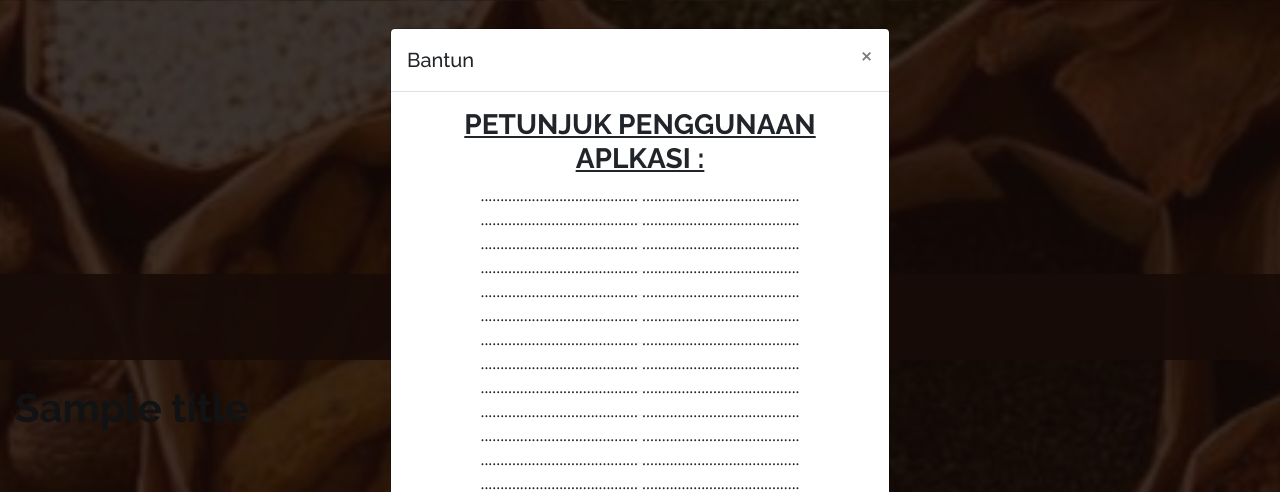
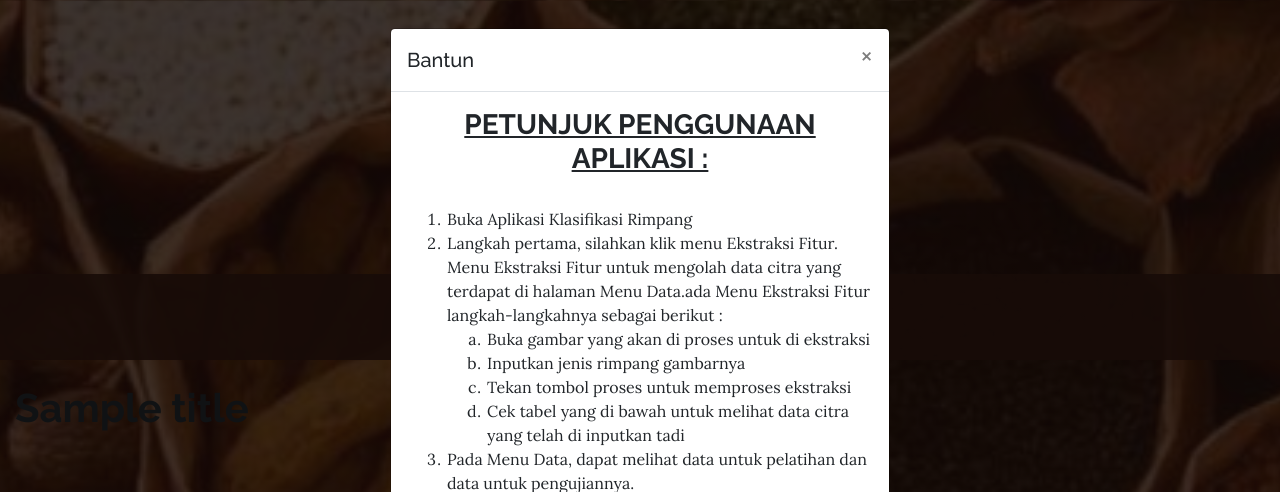
Before and after one commit to vacongrats/TA2_Rimpang, a Flask app: template templates/home.html in a window 1280 px wide, after a click on "Bantuan". Shown: the top 492 px of the page. Run offline with Flask 2, Linux system fonts and the light colour scheme; the template is opened without the code that fills it: most values are stand-ins (such as "Sample title", 1, 10 or a date in 2020); some libraries are stand-ins or nearby versions; grey boxes are pictures that could not be loaded.

```diff
--- a/app.py
+++ b/app.py
@@ -131,6 +131,89 @@ def tampil_data():
 ##########################################################################################################
 
 
+@app.route('/training', methods=['POST'])
+def edit():
+    eks = 2.71828183
+    phi = 3.14159
+    opendb()
+    benar = 0
+    salah = 0
+    akurasi = 0
+    error = 0
+    prediksi = []
+    cursor.execute('select * from tb_data where status = 2 ')
+    for d in cursor.fetchall():
+        semongko = d[-2]
+        uji = []
+        result = []
+        uji = np.array(d[2:15])
+        p_data = []
+        for i in range(1, 5):
+            cursor.execute(
+                'select * from tb_data where status = 1 and target = "'+str(i)+'"')
+            data_latih = []
+            target_latih = []
+            for data in cursor.fetchall():
+                data_latih.append(data[2:15])
+                target_latih.append(data[15])
+                p_data.append(data[15])
+            data_latih = np.array(data_latih)
+            data_latih_transpose = np.transpose(data_latih)
+            # ====================MEAN===========================
+            mean = np.mean(data_latih_transpose, axis=1)
+
+            kelas_mean = str(i)
+            datas_mean = (kelas_mean, str(mean[0]), str(mean[1]), str(mean[2]), str(mean[3]), str(mean[4]),
+                          str(mean[5]), str(mean[6]), str(mean[7]), str(mean[8]), str(mean[9]), str(mean[10]), str(mean[11]), str(mean[12]))
+            cek = []
+            # ==================DB====================
+            cursor.execute(
+                "select * from tb_mean where kelas=%s" % kelas_mean)
+            for id_mean, kelas_mean, red1, red2, red3, green1, green2, green3, blue1, blue2, blue3, entropy, contrast, energy, homogeneity in cursor.fetchall():
+                cek.append([kelas_mean, red1, red2, red3, green1, green2, green3,
+                            blue1, blue2, blue3, entropy, contrast, energy, homogeneity])
+            if len(cek) == 0:
+                cursor.execute(
+                    "insert into tb_mean(kelas, red1, red2, red3, green1, green2, green3, blue1, blue2, blue3, entropy, contrast, energy, homogeneity) values ('%s','%s','%s','%s','%s','%s','%s','%s','%s','%s','%s','%s','%s','%s')", datas_mean)
+            else:
+                cursor.execute(
+                    "update tb_mean set red1=%s, red2=%s, red3=%s, green1=%s, green2=%s, green3=%s, blue1=%s, blue2=%s, blue3=%s, entropy=%s, contrast=%s, energy=%s, homogeneity=%s where kelas=%s", (
+                        str(mean[0]), str(mean[1]), str(mean[2]), str(mean[3]), str(mean[4]), str(mean[5]), str(mean[6]), str(mean[7]), str(mean[8]), str(mean[9]), str(mean[10]), str(mean[11]), str(mean[12]),  kelas_mean)
+                )
+            conn.commit()
+
+            # =================STANDARDEVIASI====================
+            std_dev = np.sqrt(
+                sum((data_latih-mean)**2)/(len(data_latih)-1))
+
+            kelas_standev = str(i)
+            datas_standev = (kelas_standev, str(std_dev[0]), str(std_dev[1]), str(std_dev[2]), str(std_dev[3]), str(std_dev[4]),
+                             str(std_dev[5]), str(std_dev[6]), str(std_dev[7]), str(std_dev[8]), str(std_dev[9]), str(std_dev[10]), str(std_dev[11]), str(std_dev[12]))
+            cek2 = []
+            # ==================DB====================
+            cursor.execute(
+                "select * from tb_standev where kelas=%s" % kelas_standev)
+            for id_standev, kelas_standev, red1, red2, red3, green1, green2, green3, blue1, blue2, blue3, entropy, contrast, energy, homogeneity in cursor.fetchall():
+                cek2.append([kelas_standev, red1, red2, red3, green1, green2, green3,
+                             blue1, blue2, blue3, entropy, contrast, energy, homogeneity])
+            if len(cek2) == 0:
+                cursor.execute(
+                    "insert into tb_standev (kelas, red1, red2, red3, green1, green2, green3, blue1, blue2, blue3, entropy, contrast, energy, homogeneity) values (%s,%s,%s,%s,%s,%s,%s,%s,%s,%s,%s,%s,%s,%s)", datas_standev)
+            else:
+                cursor.execute(
+                    "update tb_standev set red1=%s, red2=%s, red3=%s, green1=%s, green2=%s, green3=%s, blue1=%s, blue2=%s, blue3=%s, entropy=%s, contrast=%s, energy=%s, homogeneity=%s where kelas=%s", (
+                        str(std_dev[0]), str(std_dev[1]), str(std_dev[2]), str(std_dev[3]), str(std_dev[4]), str(std_dev[5]), str(std_dev[6]), str(std_dev[7]), str(std_dev[8]), str(std_dev[9]), str(std_dev[10]), str(std_dev[11]), str(std_dev[12]),  kelas_standev))
+            conn.commit()
+
+        # ===================Kelas Pemenang======================
+        result = np.array(result)
+        res_t = np.transpose(result)
+        p_data = np.unique(p_data, return_counts=True)
+
+    closedb()
+    return render_template('testing.html')
+
+
 @app.route('/testing',  methods=['GET', 'POST'])
 def testing():
     if request.method == 'POST':
@@ -159,52 +242,52 @@ def testing():
                     target_latih.append(data[15])
                     p_data.append(data[15])
                 data_latih = np.array(data_latih)
-                data_latih_transpose = np.transpose(data_latih)
-                # ====================MEAN===========================
-                mean = np.mean(data_latih_transpose, axis=1)
+                # data_latih_transpose = np.transpose(data_latih)
+                # # ====================MEAN===========================
+                # mean = np.mean(data_latih_transpose, axis=1)
 
-                kelas_mean = str(i)
-                datas_mean = (kelas_mean, str(mean[0]), str(mean[1]), str(mean[2]), str(mean[3]), str(mean[4]),
-                              str(mean[5]), str(mean[6]), str(mean[7]), str(mean[8]), str(mean[9]), str(mean[10]), str(mean[11]), str(mean[12]))
-                cek = []
+                # kelas_mean = str(i)
+                # datas_mean = (kelas_mean, str(mean[0]), str(mean[1]), str(mean[2]), str(mean[3]), str(mean[4]),
+                #               str(mean[5]), str(mean[6]), str(mean[7]), str(mean[8]), str(mean[9]), str(mean[10]), str(mean[11]), str(mean[12]))
+                # cek = []
+                # # ==================DB====================
+                # cursor.execute(
+                #     "select * from tb_mean where kelas=%s" % kelas_mean)
+                # for id_mean, kelas_mean, red1, red2, red3, green1, green2, green3, blue1, blue2, blue3, entropy, contrast, energy, homogeneity in cursor.fetchall():
+                #     cek.append([kelas_mean, red1, red2, red3, green1, green2, green3,
+                #                 blue1, blue2, blue3, entropy, contrast, energy, homogeneity])
+                # if len(cek) == 0:
+                #     cursor.execute(
+                #         "insert into tb_mean(kelas, red1, red2, red3, green1, green2, green3, blue1, blue2, blue3, entropy, contrast, energy, homogeneity) values ('%s','%s','%s','%s','%s','%s','%s','%s','%s','%s','%s','%s','%s','%s')", datas_mean)
+                # else:
+                #     cursor.execute(
+                #         "update tb_mean set red1=%s, red2=%s, red3=%s, green1=%s, green2=%s, green3=%s, blue1=%s, blue2=%s, blue3=%s, entropy=%s, contrast=%s, energy=%s, homogeneity=%s where kelas=%s", (
+                #             str(mean[0]), str(mean[1]), str(mean[2]), str(mean[3]), str(mean[4]), str(mean[5]), str(mean[6]), str(mean[7]), str(mean[8]), str(mean[9]), str(mean[10]), str(mean[11]), str(mean[12]),  kelas_mean)
+                #     )
+                # conn.commit()
+
+                # # =================STANDARDEVIASI====================
+                # std_dev = np.sqrt(
+                #     sum((data_latih-mean)**2)/(len(data_latih)-1))
+
+                # kelas_standev = str(i)
+                # datas_standev = (kelas_standev, str(std_dev[0]), str(std_dev[1]), str(std_dev[2]), str(std_dev[3]), str(std_dev[4]),
+                #                  str(std_dev[5]), str(std_dev[6]), str(std_dev[7]), str(std_dev[8]), str(std_dev[9]), str(std_dev[10]), str(std_dev[11]), str(std_dev[12]))
+                # cek2 = []
                 # ==================DB====================
-                cursor.execute(
-                    "select * from tb_mean where kelas=%s" % kelas_mean)
-                for id_mean, kelas_mean, red1, red2, red3, green1, green2, green3, blue1, blue2, blue3, entropy, contrast, energy, homogeneity in cursor.fetchall():
-                    cek.append([kelas_mean, red1, red2, red3, green1, green2, green3,
-                                blue1, blue2, blue3, entropy, contrast, energy, homogeneity])
-                if len(cek) == 0:
-                    cursor.execute(
-                        "insert into tb_mean(kelas, red1, red2, red3, green1, green2, green3, blue1, blue2, blue3, entropy, contrast, energy, homogeneity) values ('%s','%s','%s','%s','%s','%s','%s','%s','%s','%s','%s','%s','%s','%s')", datas_mean)
-                else:
-                    cursor.execute(
-                        "update tb_mean set red1=%s, red2=%s, red3=%s, green1=%s, green2=%s, green3=%s, blue1=%s, blue2=%s, blue3=%s, entropy=%s, contrast=%s, energy=%s, homogeneity=%s where kelas=%s", (
-                            str(mean[0]), str(mean[1]), str(mean[2]), str(mean[3]), str(mean[4]), str(mean[5]), str(mean[6]), str(mean[7]), str(mean[8]), str(mean[9]), str(mean[10]), str(mean[11]), str(mean[12]),  kelas_mean)
-                    )
-                conn.commit()
-
-                # =================STANDARDEVIASI====================
-                std_dev = np.sqrt(
-                    sum((data_latih-mean)**2)/(len(data_latih)-1))
-
-                kelas_standev = str(i)
-                datas_standev = (kelas_standev, str(std_dev[0]), str(std_dev[1]), str(std_dev[2]), str(std_dev[3]), str(std_dev[4]),
-                                 str(std_dev[5]), str(std_dev[6]), str(std_dev[7]), str(std_dev[8]), str(std_dev[9]), str(std_dev[10]), str(std_dev[11]), str(std_dev[12]))
-                cek2 = []
-                # ==================DB====================
-                cursor.execute(
-                    "select * from tb_standev where kelas=%s" % kelas_standev)
-                for id_standev, kelas_standev, red1, red2, red3, green1, green2, green3, blue1, blue2, blue3, entropy, contrast, energy, homogeneity in cursor.fetchall():
-                    cek2.append([kelas_standev, red1, red2, red3, green1, green2, green3,
-                                 blue1, blue2, blue3, entropy, contrast, energy, homogeneity])
-                if len(cek2) == 0:
-                    cursor.execute(
-                        "insert into tb_standev (kelas, red1, red2, red3, green1, green2, green3, blue1, blue2, blue3, entropy, contrast, energy, homogeneity) values (%s,%s,%s,%s,%s,%s,%s,%s,%s,%s,%s,%s,%s,%s)", datas_standev)
-                else:
-                    cursor.execute(
-                        "update tb_standev set red1=%s, red2=%s, red3=%s, green1=%s, green2=%s, green3=%s, blue1=%s, blue2=%s, blue3=%s, entropy=%s, contrast=%s, energy=%s, homogeneity=%s where kelas=%s", (
-                            str(std_dev[0]), str(std_dev[1]), str(std_dev[2]), str(std_dev[3]), str(std_dev[4]), str(std_dev[5]), str(std_dev[6]), str(std_dev[7]), str(std_dev[8]), str(std_dev[9]), str(std_dev[10]), str(std_dev[11]), str(std_dev[12]),  kelas_standev))
-                conn.commit()
+                # cursor.execute(
+                #     "select * from tb_standev where kelas=%s" % kelas_standev)
+                # for id_standev, kelas_standev, red1, red2, red3, green1, green2, green3, blue1, blue2, blue3, entropy, contrast, energy, homogeneity in cursor.fetchall():
+                #     cek2.append([kelas_standev, red1, red2, red3, green1, green2, green3,
+                #                  blue1, blue2, blue3, entropy, contrast, energy, homogeneity])
+                # if len(cek2) == 0:
+                #     cursor.execute(
+                #         "insert into tb_standev (kelas, red1, red2, red3, green1, green2, green3, blue1, blue2, blue3, entropy, contrast, energy, homogeneity) values (%s,%s,%s,%s,%s,%s,%s,%s,%s,%s,%s,%s,%s,%s)", datas_standev)
+                # else:
+                #     cursor.execute(
+                #         "update tb_standev set red1=%s, red2=%s, red3=%s, green1=%s, green2=%s, green3=%s, blue1=%s, blue2=%s, blue3=%s, entropy=%s, contrast=%s, energy=%s, homogeneity=%s where kelas=%s", (
+                #             str(std_dev[0]), str(std_dev[1]), str(std_dev[2]), str(std_dev[3]), str(std_dev[4]), str(std_dev[5]), str(std_dev[6]), str(std_dev[7]), str(std_dev[8]), str(std_dev[9]), str(std_dev[10]), str(std_dev[11]), str(std_dev[12]),  kelas_standev))
+                # conn.commit()
 
                 # ====================GAUSSIAN=======================
                 mean_sql = None
--- a/templates/home.html
+++ b/templates/home.html
@@ -38,35 +38,35 @@
                   <div class="modal-body">
 
                     <h3>
-                      <b><u>PETUNJUK PENGGUNAAN APLKASI :</u></b>
-                    </h3>
-                    ........................................
-                    ........................................
-                    ........................................
-                    ........................................
-                    ........................................
-                    ........................................
-                    ........................................
-                    ........................................
-                    ........................................
-                    ........................................
-                    ........................................
-                    ........................................
-                    ........................................
-                    ........................................
-                    ........................................
-                    ........................................
-                    ........................................
-                    ........................................
-                    ........................................
-                    ........................................
-                    ........................................
-                    ........................................
-                    ........................................
-                    ........................................
-                    ........................................
-                    ........................................
-                    ........................................
+                      <b><u>PETUNJUK PENGGUNAAN APLIKASI :</u></b>
+                    </h3><br>
+                    <ol type="1" align="left" >
+                      <li>Buka Aplikasi Klasifikasi Rimpang</li>
+                      <li>Langkah pertama, silahkan klik menu Ekstraksi Fitur. <br>
+                      Menu Ekstraksi Fitur untuk mengolah data citra yang terdapat di halaman Menu Data.ada Menu Ekstraksi Fitur langkah-langkahnya sebagai berikut :
+                      </li>
+                      <ol type="a">
+                        <li>Buka gambar yang akan di proses untuk di ekstraksi</li>
+                        <li>Inputkan jenis rimpang gambarnya</li>
+                        <li>Tekan tombol proses untuk memproses ekstraksi</li>
+                        <li>
+                          Cek tabel yang di bawah untuk melihat data citra yang telah di
+                          inputkan tadi
+                        </li>
+                      </ol>
+                      <li>Pada Menu Data, dapat melihat data untuk pelatihan dan data untuk pengujiannya.</li>
+                      <li>
+                        Pada Menu Klasifikasi, ini merupakan proses hasil perhitungan metode Naive Bayes Classifier <br>
+                        Klik tombol proses untuk mengetahui apakah sistem mampu mengklasifikasi citra rimpang.
+                      </li>
+                      <ol type="a">
+                        <li>
+                          Klik tombol proses untuk proses perhitungan Naive Bayes Classifier
+                        </li>
+                        <li>Akan muncul informasi pada tabel hasil pengujian</li>
+                      </ol>
+                    </ol>
+                    <br><br>
 
                   </div>
                 </div>
@@ -86,13 +86,12 @@
             <div class="cta-inner text-center rounded">
               <h2 class="section-heading mb-4">
                 <span class="section-heading-upper">Tentang</span>
-                <span class="section-heading-lower">Klasifikasi Rimpang</span>
+                <span class="section-heading-lower">Rimpang</span>
               </h2>
-              <p class="mb-0">Pengumpulan data terkait pengkelompokan rimpang didapat dari hasil pemotretan rimpang
-              sebanyak 200 rimpang. 200 rimpang ini dibagi dalam empat kelompok yaitu 50 jahe, 50 kunyit, 50 lengkuas, dan 50 kencur.
-              Gambar yang telah didapatkan akan dipisahkan menjadi 2 bagian yaitu data latih dan data uji. Proses pemotretan atau
-              pengambilan gambar dilakukan dengan hasil foto sendiri, pencahayaan yang cukup dan background warna putih. Objek yang
-              digunaakan adalah daging rimpang yang sudah di kupas dan diiris.</p>
+              <p class="mb-0">Jahe, memiliki bentuk menyerupai ruas jari manusia, kulit berwarna coklat keabuan, daging jahe terlihat berwarna kekuningan dengan serat yang lembut, memiliki aroma sedikit pedas dan beraroma segar, biasa digunakan untuk bahan pembuatan jamu dan penghilang bau amis pada daging</p>
+              <p>Kencur, memiliki bentuk agak agak bulat & relatif kecil, beraroma sedikit asam & segar, saat di belah buahnya berwarna putih, bisa digunakan untuk jamu dan sering digunakan untuk sayur bening.</p>
+              <p>Kunyit, memiliki bentuk yang lonjong dan ramping yang memiliki aroma sedikit asam, kulitnya berwarna cokelat tua dan mempunyai daging berwarna oranye terang , selain biasanya digunakan untuk bahan pembuatan jamu , biasanya untuk menciptakan warna kuning pada masakan sebagai pewarna alami.</p>
+              <p>Lengkuas, memiliki bentuk hampir mirip seperti jahe tetapi untuk warna kulit cenderung mengkilap &  berwarna cokelat muda, memiliki aroma segar tetapi tidak terlalu menyengat seperti jahe, untuk buahnya sediri berwarna putih kemerahan serta teksturnya berserat, sering digunakan unruk menambah aroma tumisan</p>
             </div>
           </div>
         </div>
```
Also changed, not shown: templates/testing.html (+8 -0 lines).
